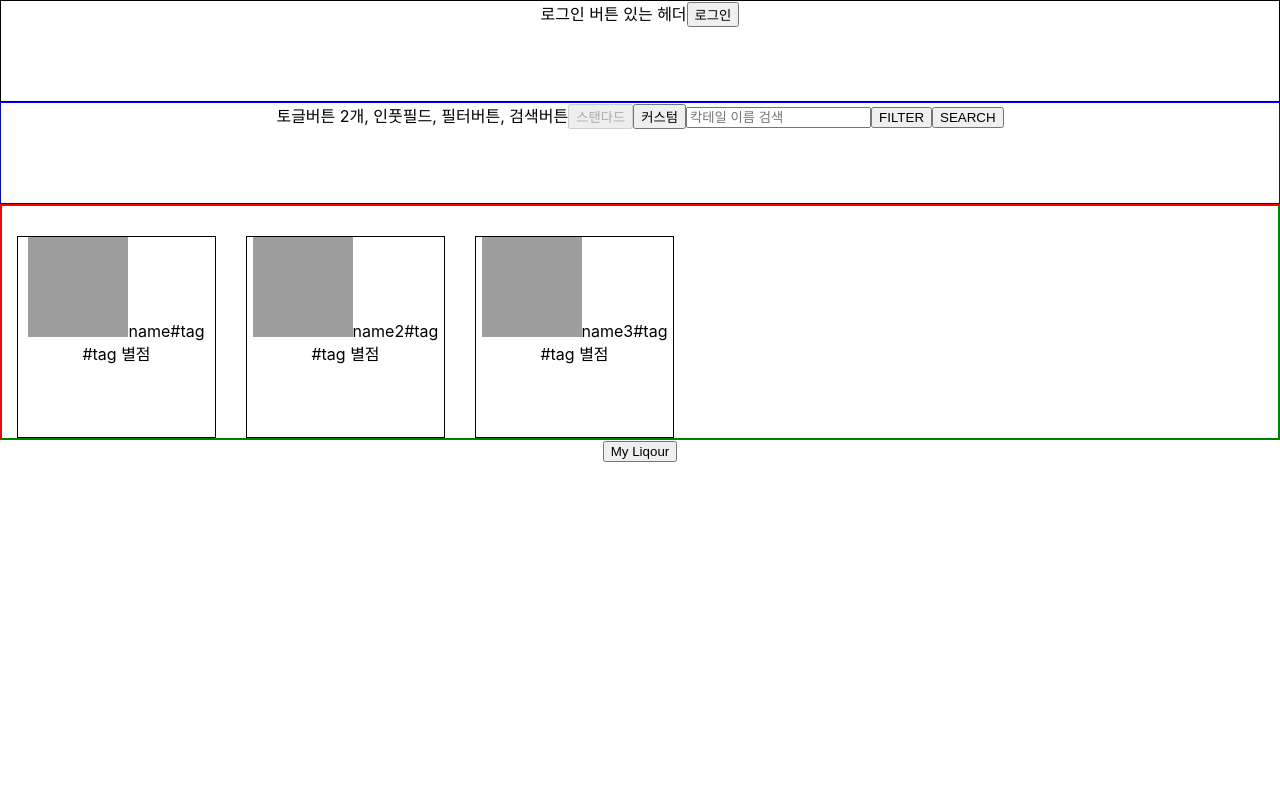
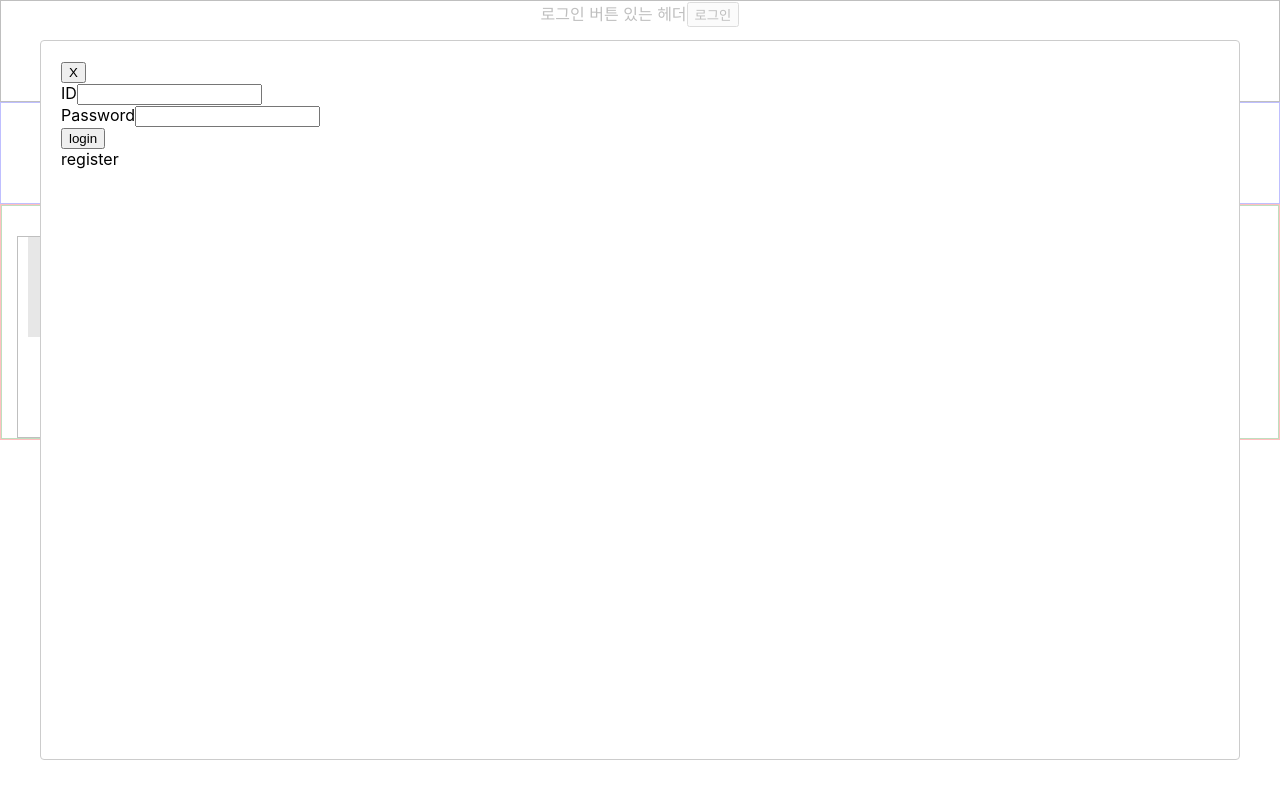
Before and after one commit to swsnu/swppfall2022-team14, a React (Create React App) app in the folder frontend/: page / in a window 1280 px wide. Both pictures are taken after a click on the button "로그인". Built offline with nearby package versions, Linux system fonts and the light colour scheme; grey boxes are pictures that could not be loaded.

Commit message:
feat: add login modal component

```diff
--- a/frontend/package.json
+++ b/frontend/package.json
@@ -14,10 +14,12 @@
     "axios": "^1.1.3",
     "react": "^18.2.0",
     "react-dom": "^18.2.0",
+    "react-modal": "^3.16.1",
     "react-redux": "^8.0.4",
     "react-router": "^6.4.2",
     "react-router-dom": "^6.4.2",
     "react-scripts": "5.0.1",
+    "react-toastify": "^9.0.8",
     "redux": "^4.2.0",
     "typescript": "^4.8.4",
     "web-vitals": "^2.1.4"
@@ -45,5 +47,8 @@
       "last 1 firefox version",
       "last 1 safari version"
     ]
+  },
+  "devDependencies": {
+    "@types/react-modal": "^3.13.1"
   }
 }
--- a/frontend/src/InitPage/InitPage.tsx
+++ b/frontend/src/InitPage/InitPage.tsx
@@ -1,6 +1,8 @@
 import { useState } from "react"
+import { useNavigate } from "react-router"
 import Filter from "./Filter"
 import Item from "./Item"
+import LoginModal from "./LoginModal"
 
 interface CocktailType {
     id: number,
@@ -56,7 +58,7 @@ const InitPage = () => {
         }]
 
 
-
+    const navigate = useNavigate()
     const [input, setInput] = useState('')
     const [isStandard, setIsStandard] = useState(true)
     const onClickToggle = (isStandard: boolean) => {
@@ -66,12 +68,21 @@ const InitPage = () => {
     const onFilterClick = () => {
         setIsOpenFilter(!isOpenFilter)
     }
+    const onClickSearch = () => {
+        // TODO : give params with filter information
+        if (isStandard) navigate('/standard')
+        else navigate('/custom')
+    }
 
+    const [isLoginOpen, setIsLoginOpen] = useState(false);
+    const onClickLogin = () => {
+        setIsLoginOpen(true)
+    }
 
     return <>
         <div style={{ border: "1px solid black", height: "100px" }}>
             로그인 버튼 있는 헤더
-            <button>로그인</button>
+            <button onClick={onClickLogin}>로그인</button>
         </div>
         <div style={{ border: "1px solid blue", height: "100px" }}>
             토글버튼 2개, 인풋필드, 필터버튼, 검색버튼
@@ -79,7 +90,7 @@ const InitPage = () => {
             <button onClick={() => onClickToggle(false)} disabled={!isStandard}>커스텀</button>
             <input placeholder="칵테일 이름 검색" value={input} onChange={(e) => setInput(e.target.value)} />
             <button onClick={onFilterClick}>FILTER</button>
-            <button>SEARCH</button>
+            <button onClick={onClickSearch}>SEARCH</button>
             {isOpenFilter ? <Filter /> : null}
         </div>
         <div style={{ border: "1px solid red", display: "flex", justifyContent: "center", alignItems: "center" }}>
@@ -91,6 +102,7 @@ const InitPage = () => {
             </div>
         </div>
         <button>My Liqour</button>
+        <LoginModal isOpen={isLoginOpen} setIsOpen={setIsLoginOpen} />
     </>
 }
 
--- /dev/null
+++ b/frontend/src/InitPage/LoginModal.tsx
@@ -0,0 +1,83 @@
+import { useState, useEffect, SetStateAction, Dispatch, KeyboardEvent } from 'react';
+import { useNavigate } from 'react-router';
+import Modal from 'react-modal';
+import axios from 'axios';
+
+import { toast } from 'react-toastify';
+
+interface prop {
+    isOpen: boolean;
+    setIsOpen: Dispatch<SetStateAction<boolean>>;
+}
+
+const LoginModal = (props: prop) => {
+    const navigate = useNavigate();
+
+    const { isOpen, setIsOpen } = props;
+
+    const [loginId, setLoginId] = useState('');
+    const [loginPassword, setLoginPassword] = useState('');
+    const [isLoginMode, setIsLoginMode] = useState(true)
+    const onClickMode = () => {
+        setLoginId('')
+        setLoginPassword('')
+        setIsLoginMode(!isLoginMode)
+
+    }
+
+    Modal.setAppElement('#root');
+
+    const onKeyPress = (e: KeyboardEvent<HTMLInputElement>) => {
+        if (e.key === 'Enter') {
+        }
+    };
+
+    const handleLoginButton = () => {
+        if (loginId === '') {
+            toast.error('아이디를 입력해주세요.');
+        } else if (loginPassword === '') {
+            toast.error('비밀번호를 입력해주세요.');
+        } else {
+            // TODO : DO LOGIN
+        }
+    };
+
+    const handleRegister = () => {
+        navigate('/register');
+    };
+
+    const handleLost = () => {
+        navigate('/lost');
+    };
+
+    return (
+        <Modal isOpen={isOpen} onRequestClose={() => setIsOpen(false)}>
+            <button onClick={() => setIsOpen(false)}>X</button>
+            <div>
+                {isLoginMode ? null
+                    : <div>
+                        Name
+                        <input onKeyPress={onKeyPress} onChange={(e) => setLoginId(e.target.value)} />
+                    </div>}
+
+                <div>
+                    ID
+                    <input onKeyPress={onKeyPress} onChange={(e) => setLoginId(e.target.value)} />
+                </div>
+
+                <div>
+                    Password
+                    <input onKeyPress={onKeyPress} onChange={(e) => setLoginPassword(e.target.value)} />
+                </div>
+
+                <div>
+                    <button onClick={handleLoginButton}>{isLoginMode ? "login" : "register"}</button>
+                </div>
+                <div onClick={onClickMode}>{isLoginMode ? "register" : "login"}</div>
+
+            </div>
+        </Modal >
+    );
+};
+
+export default LoginModal;
```
Also changed, not shown: 2 other files (tests, documents, lock files or other folders).
